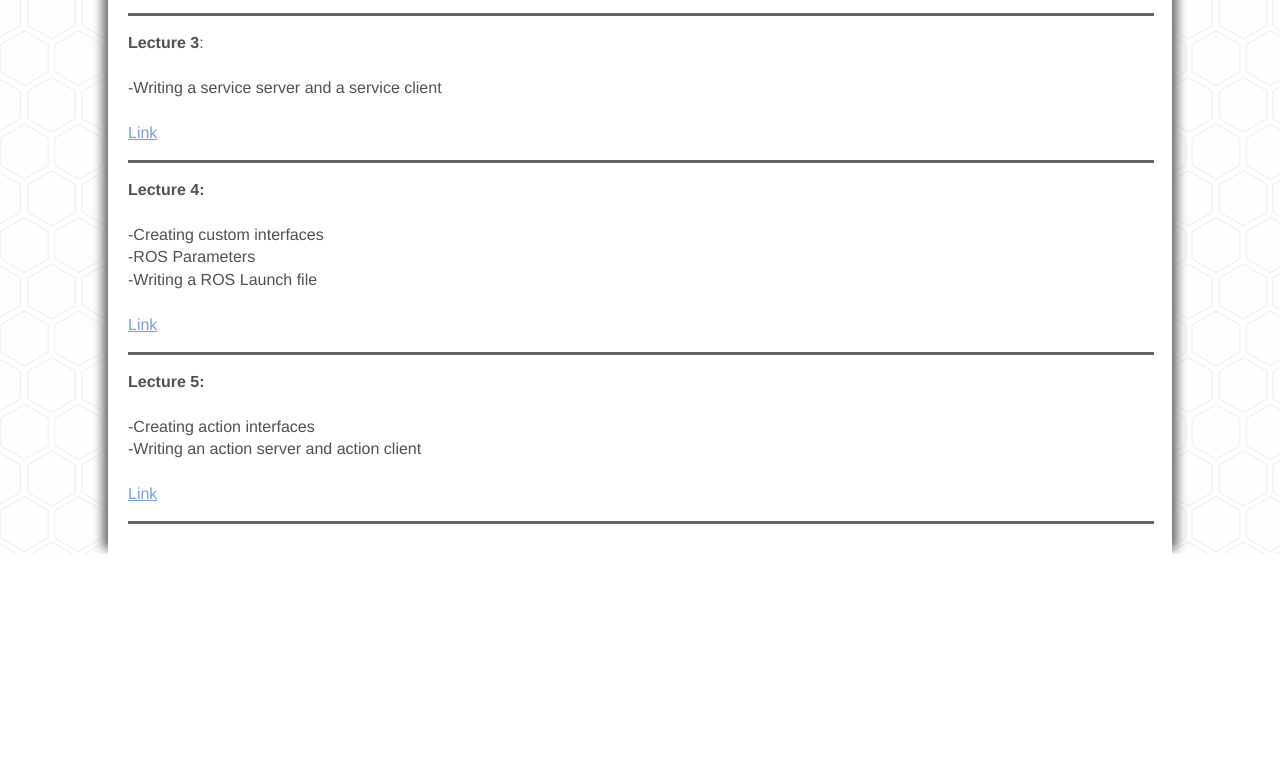
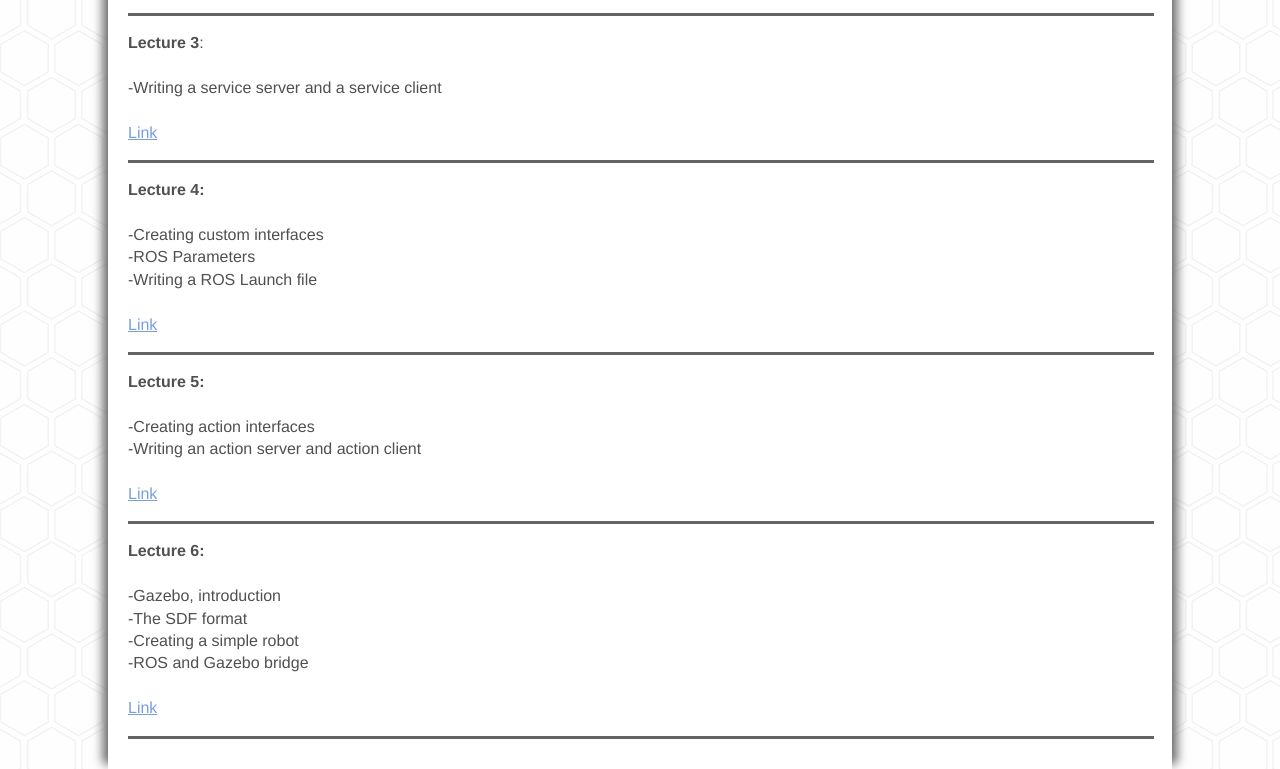
Before and after one commit to Fede3751/IoT-lectures-2024, a plain HTML site: page index.html in a window 1280 px wide. Shown: the part 1275-2044 px from the top of the page. Before the commit the page ends 1829 px from the top, so only its background shows below. Drawn offline with Linux system fonts and the light colour scheme.

Commit message:
Update for lecture 6

```diff
--- a/index.html
+++ b/index.html
@@ -81,9 +81,8 @@
 
 			<div class="divider"></div>
 
-<!--
 			<p>
-				<strong>Lecture 5:</strong><br><br>
+				<strong>Lecture 6:</strong><br><br>
 				-Gazebo, introduction<br>
 				-The SDF format<br>
 				-Creating a simple robot<br>
@@ -94,6 +93,7 @@
 
 			<div class="divider"></div>
 
+<!--
 			<p>
 				<strong>Lecture 6:</strong><br><br>
 				Piloting an X3 drone with ROS in Gazebo - Part 1:<br>
```
